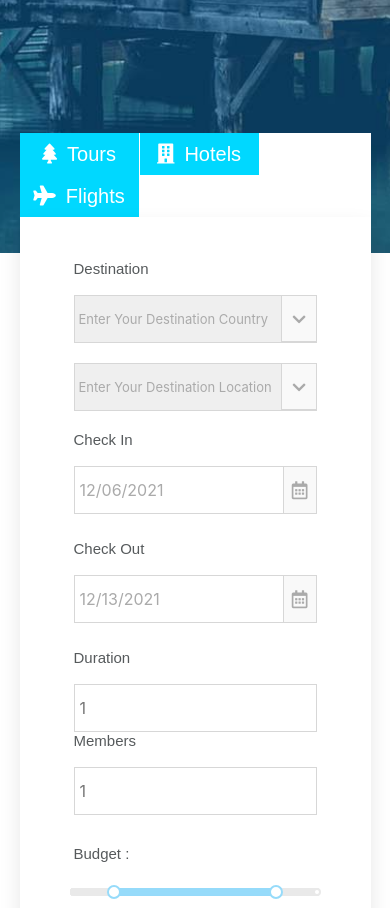
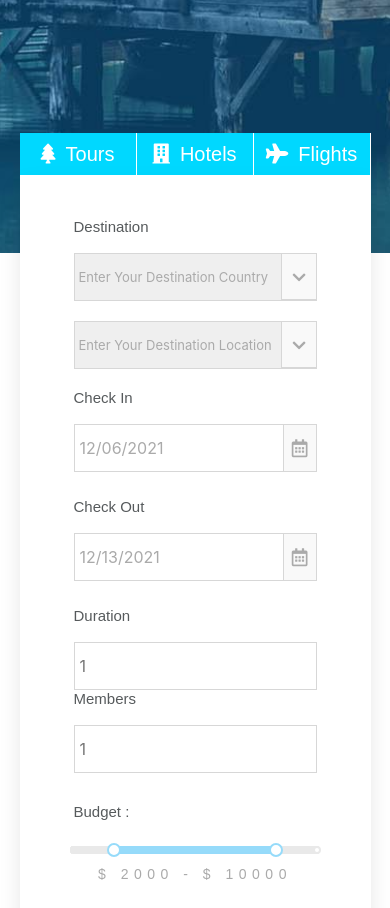
Before and after one commit to Jjemy/Tournest, a React (Create React App) app: page / in a window 390 px wide. Shown: the part 780-1688 px from the top of the page. Built offline with nearby package versions, Linux system fonts and the light colour scheme.

Commit message:
fixing responsibility errors

```diff
--- a/src/components/home/home.css
+++ b/src/components/home/home.css
@@ -339,6 +339,7 @@ select{
 
 @media (max-width:576px) {
     .tab{
+        min-width: 108px;
         line-height: 2;
     }
 
```
